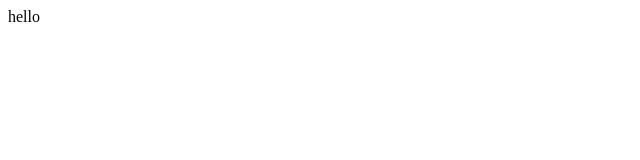
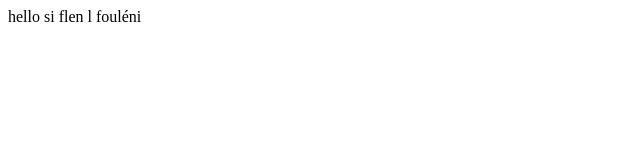
Before and after one commit to motrabelsi10/argocd, a plain HTML site: page index.html in a window 1280 px wide. Shown: the whole page, without its empty margins (0-640 px from the left). Drawn offline with Linux system fonts and the light colour scheme.

Commit message:
Update index.html

```diff
--- a/index.html
+++ b/index.html
@@ -1,3 +1,3 @@
 <html>
-    <p>hello</p>
+    <p>hello si flen l fouléni</p>
 </html>
```
